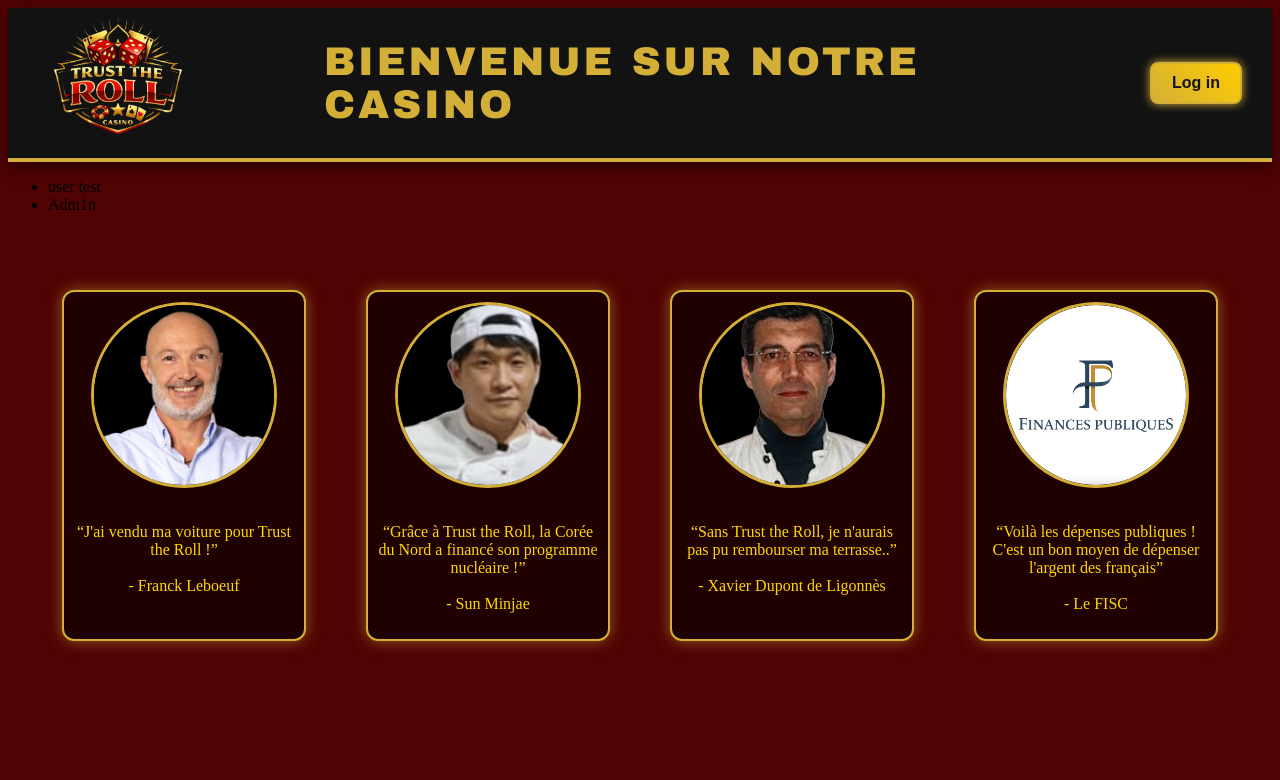
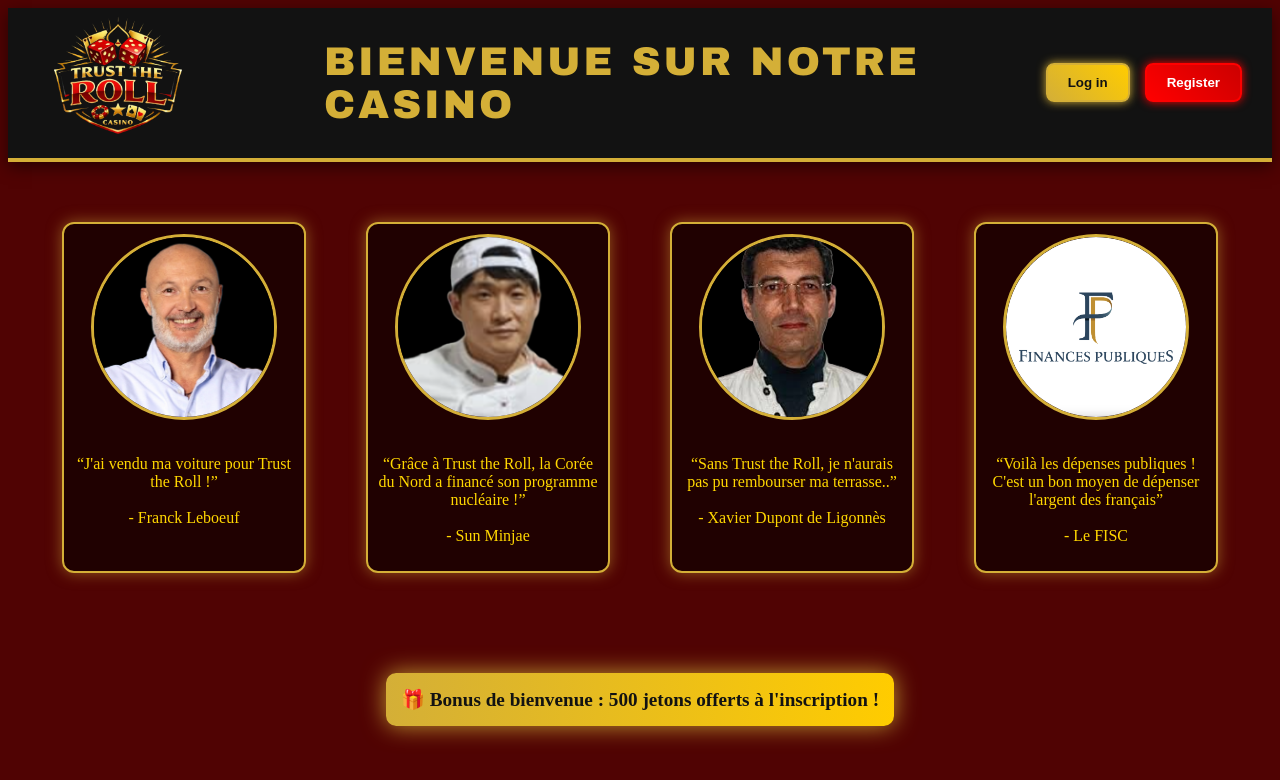
Before and after one commit to slacroix23/Projet_UE2_2, a Flask app: page / in a window 1280 px wide. Shown: the top 780 px of the page. Run offline with Flask 3, Linux system fonts and the light colour scheme; data comes from the database, SQL or seed files in the repository; both versions use the stored data as it was after the commit.

Commit message:
Bouton register + amélioration formulaires + route register

```diff
--- a/app.py
+++ b/app.py
@@ -31,6 +31,15 @@ def login():
 def choix():
     return render_template("choix.html")
 
+@app.route("/register", methods=["POST"])
+def register():
+    username = request.form["username"]
+    password = request.form["password"]
+    confirm = request.form["confirm_password"]
+
+    if password != confirm:
+        return "Les mots de passe ne correspondent pas", 400
+    return redirect(url_for("home"))
 
 if __name__ == "__main__":
     app.run(debug=True)
--- a/static/index.css
+++ b/static/index.css
@@ -52,58 +52,88 @@ footer{
     letter-spacing: 3px;
 }
 
-/* Bouton Log in façon casino */
-.login-button button {
+/* --- Boutons Log in / Register --- */
+.login-buttons {
+    position: absolute;
+    top: 55px;
+    right: 30px;
+    display: flex;
+    gap: 15px;
+}
+
+#login-btn {
     background: linear-gradient(45deg, #d4af37, #ffcc00);
     color: #121212;
     font-weight: bold;
-    font-size: 1rem;
     padding: 10px 20px;
     border: 2px solid #d4af37;
     border-radius: 8px;
     box-shadow: 0 0 10px #d4af37;
     cursor: pointer;
-    transition: transform 0.2s ease, box-shadow 0.2s ease;
+    transition: 0.2s;
 }
 
-.login-button button:hover {
+#login-btn:hover {
     transform: scale(1.05);
     box-shadow: 0 0 15px #ffd700;
 }
 
-/* Formulaire pop-up casino */
-.login-form {
+#register-btn {
+    background: linear-gradient(45deg, #ff0000, #cc0000);
+    color: white;
+    font-weight: bold;
+    padding: 10px 20px;
+    border: 2px solid #ff0000;
+    border-radius: 8px;
+    box-shadow: 0 0 10px #ff0000;
+    cursor: pointer;
+    transition: 0.2s;
+}
+
+#register-btn:hover {
+    transform: scale(1.05);
+    box-shadow: 0 0 15px #ff3333;
+}
+
+/* --- Formulaires pop-up --- */
+.form-popup {
     position: absolute;
-    top: 160px; /* juste en dessous du header */
+    top: 160px;
     right: 30px;
-    width: 300px;
-    background-color: rgba(0, 0, 0, 0.85); /* fond transparent */
+    width: 320px;
+    background-color: rgba(0, 0, 0, 0.85);
     padding: 20px;
     border: 2px solid #d4af37;
     border-radius: 12px;
     color: #ffd700;
     box-shadow: 0 0 20px rgba(212, 175, 55, 0.5);
+    animation: fadeIn 0.3s ease-out;
     z-index: 1000;
 }
 
-.login-form label {
+.form-popup form {
+    padding: 10px;
+}
+
+.form-popup label {
     display: block;
     margin-top: 10px;
     font-weight: bold;
 }
 
-.login-form input {
+.form-popup input {
     width: 100%;
-    padding: 8px;
+    padding: 10px 12px;
     margin-top: 5px;
+    margin-bottom: 10px;
     background-color: #333;
     color: #fff;
     border: 1px solid #d4af37;
     border-radius: 5px;
 }
 
-.login-form button {
-    margin-top: 15px;
+/* --- Bouton submit du login --- */
+.login-submit {
     width: 100%;
     padding: 10px;
     background: linear-gradient(45deg, #ff0000, #cc0000);
@@ -114,6 +144,31 @@ footer{
     box-shadow: 0 0 10px #ff0000;
     cursor: pointer;
 }
+
+/* --- Style inversé pour le register --- */
+.register-style {
+    border-color: #ff0000;
+    box-shadow: 0 0 20px rgba(255, 0, 0, 0.5);
+}
+
+.register-submit {
+    width: 100%;
+    padding: 10px;
+    background: linear-gradient(45deg, #ffd700, #d4af37);
+    color: #121212;
+    border: none;
+    border-radius: 5px;
+    font-weight: bold;
+    box-shadow: 0 0 10px #ffd700;
+    cursor: pointer;
+}
+
+/* --- Animations --- */
+@keyframes fadeIn {
+    from { opacity: 0; transform: translateY(-10px); }
+    to   { opacity: 1; transform: translateY(0); }
+}
+
 
 .casino-characters {
     display: flex;
@@ -148,3 +203,23 @@ footer{
     border-radius: 50%;
     margin-bottom: 15px;
 }
+
+.promo-banner {
+    text-align: center;
+    background: linear-gradient(90deg, #d4af37, #ffcc00);
+    color: #121212;
+    font-weight: bold;
+    font-size: 1.2rem;
+    padding: 15px;
+    margin: 40px auto;
+    border-radius: 10px;
+    box-shadow: 0 0 20px rgba(212,175,55,0.7);
+    animation: pulse 2s infinite;
+}
+
+/* Animation légère */
+@keyframes pulse {
+    0% { box-shadow: 0 0 10px rgba(212,175,55,0.5); }
+    50% { box-shadow: 0 0 25px rgba(212,175,55,0.9); }
+    100% { box-shadow: 0 0 10px rgba(212,175,55,0.5); }
+}
--- a/templates/index.html
+++ b/templates/index.html
@@ -14,28 +14,43 @@
             <img src="{{ url_for('static', filename='logo.png') }}" alt="Logo" />
         </div>
         <div class="bandeau">Bienvenue sur notre Casino</div>
-        <div class="login-button">
-            <button id="login-toggle" onclick="toggleLoginForm()">Log in</button>
+         <div class="login-buttons">
+        <button id="login-btn" onclick="toggleLoginForm()">Log in</button>
+        <button id="register-btn" onclick="toggleRegisterForm()">Register</button>
         </div>
     </header>
 
-    <ul>
-        <!--integration de python (temporaire)-->
-        {% for user in users %}
-        <li>{{ user["username"] }}</li>
-        {% endfor %}
-    </ul>
 
-    <!-- Formulaire caché par défaut -->
-<div id="login-form" class="login-form" style="display: none;">
+<!-- Formulaire Log in -->
+<div id="login-form" class="form-popup" style="display: none;">
     <form action="/login" method="POST">
         <label for="username">Username :</label>
-        <input type="text" id="username" name="username" required autocomplete="username">
+        <input type="text" id="username" name="username" required>
+
         <label for="password">Mot de passe :</label>
-        <input type="password" id="password" name="password" required autocomplete="current-password">
-        <button type="submit">Valider</button>
+        <input type="password" id="password" name="password" required>
+
+        <button type="submit" class="login-submit">Valider</button>
     </form>
 </div>
+
+<!-- Formulaire Register -->
+<div id="register-form" class="form-popup register-style" style="display: none;">
+    <form action="/register" method="POST">
+        <label for="new-username">Nom d'utilisateur :</label>
+        <input type="text" id="new-username" name="username" required>
+
+        <label for="new-password">Mot de passe :</label>
+        <input type="password" id="new-password" name="password" required>
+
+        <label for="confirm-password">Confirmer le mot de passe :</label>
+        <input type="password" id="confirm-password" name="confirm_password" required>
+
+        <button type="submit" class="register-submit">S'inscrire</button>
+    </form>
+</div>
+
+
 
 <section class="casino-characters">
     <div class="character">
@@ -56,14 +71,39 @@
     </div>
 </section>
 
+<div class="promo-banner">
+    🎁 Bonus de bienvenue : 500 jetons offerts à l'inscription !
+</div>
+
+
 
     <!-- Script pour afficher/masquer le formulaire -->
-    <script>
+<script>
 function toggleLoginForm() {
     const form = document.getElementById("login-form");
-    form.style.display = (form.style.display === "none") ? "flex" : "none";
+    const isVisible = form.style.display === "block";
+
+    // Toggle visibility
+    form.style.display = isVisible ? "none" : "block";
+
+    // Si on ouvre le login, on ferme le register
+    if (!isVisible) {
+        document.getElementById("register-form").style.display = "none";
+    }
+}
+
+function toggleRegisterForm() {
+    const form = document.getElementById("register-form");
+    const isVisible = form.style.display === "block";
+
+    form.style.display = isVisible ? "none" : "block";
+
+    if (!isVisible) {
+        document.getElementById("login-form").style.display = "none";
+    }
 }
 </script>
+
 
 </body>
 
```
Also changed, not shown: casino_v2.db.
